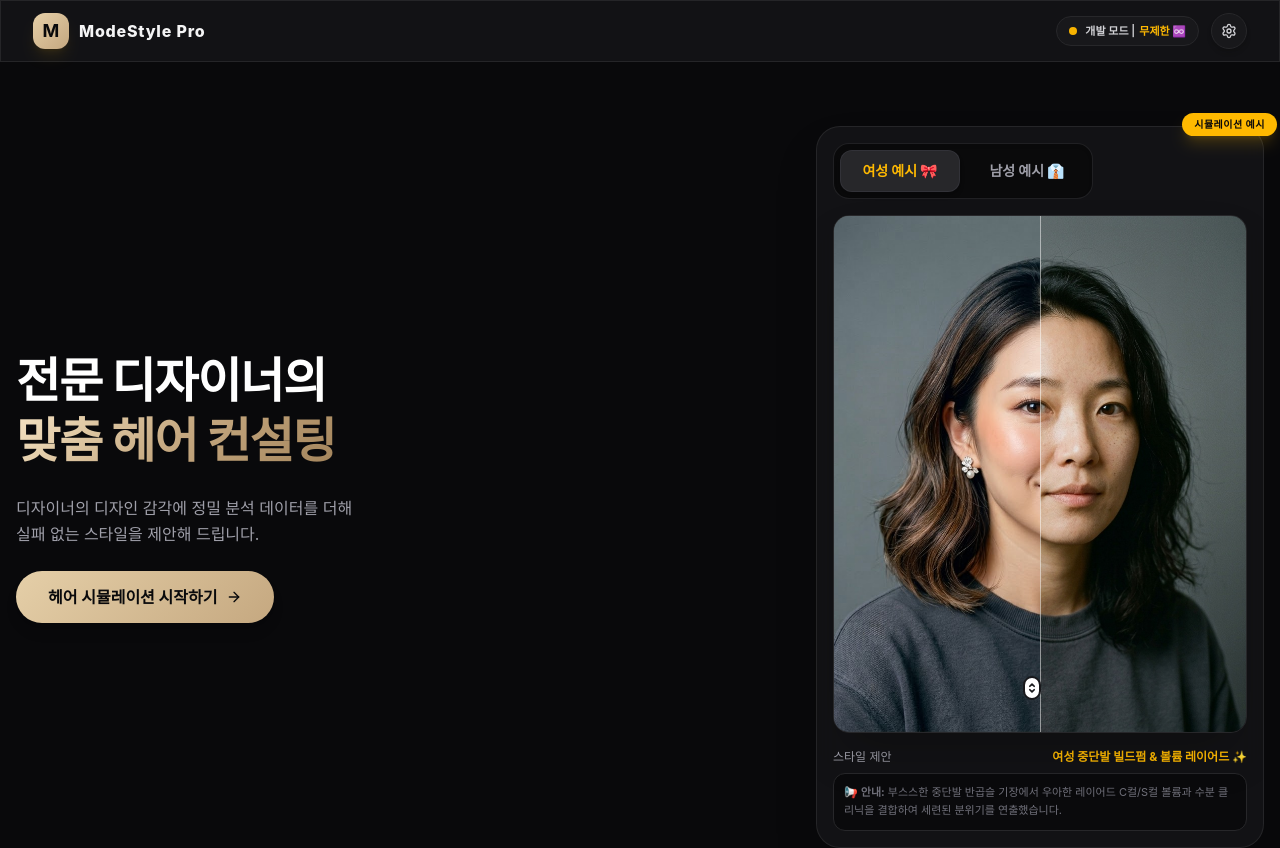
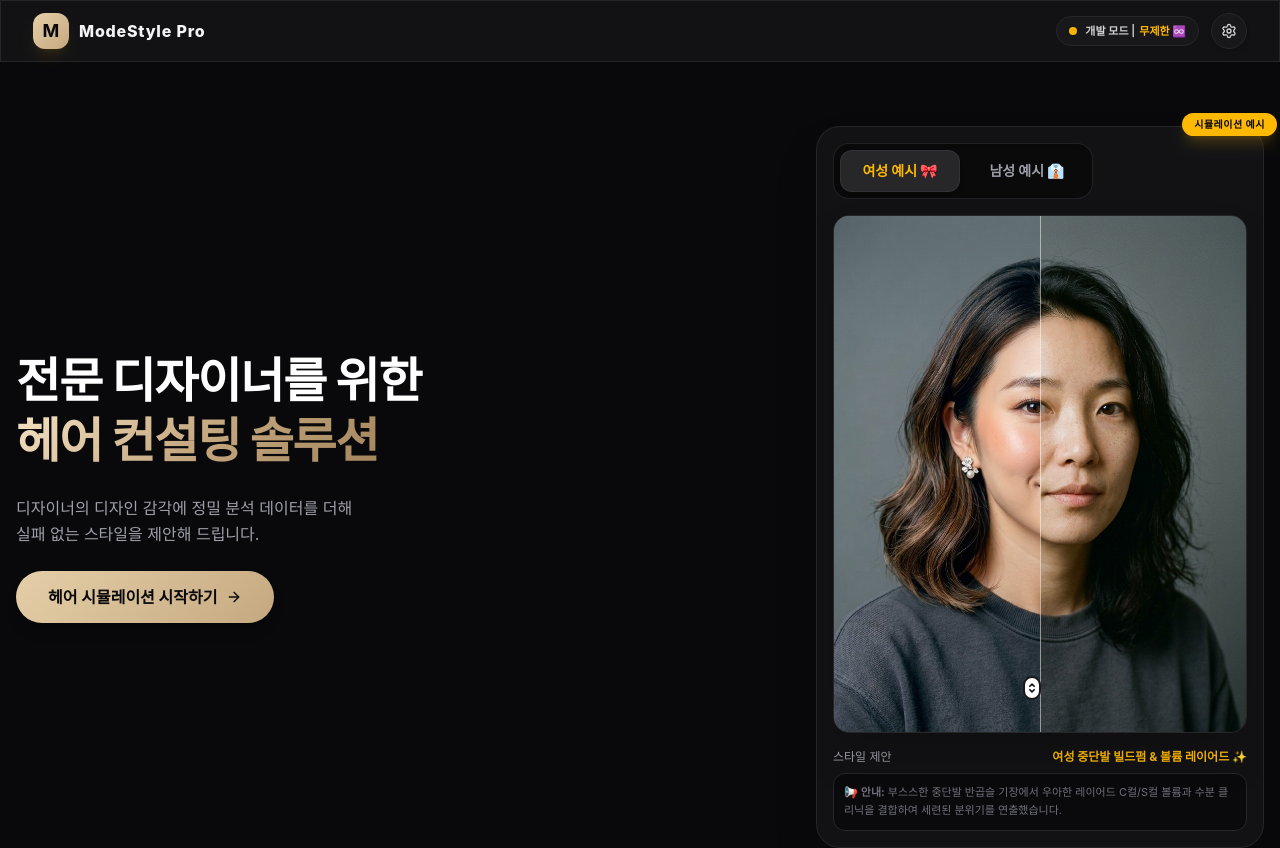
Before and after one commit to DonQsearchforwisdom/ModeStylePro, a Next.js app: page / in a window 1280 px wide. Shown: the top 848 px of the page. Built offline with nearby package versions, Linux system fonts and the light colour scheme; a web font is replaced by a local one.

Commit message:
제목 워딩 수정

```diff
--- a/src/app/page.tsx
+++ b/src/app/page.tsx
@@ -1604,8 +1604,8 @@ export default function HomePage() {
         <section className="flex flex-col lg:flex-row items-center gap-12 lg:gap-8">
           <div className="flex-1 space-y-6 text-center lg:text-left">
             <h2 className="text-3xl sm:text-4xl md:text-5xl font-extrabold tracking-tight leading-tight text-white">
-              전문 디자이너의<br />
-              <span className="gold-gradient">맞춤 헤어 컨설팅</span>
+              전문 디자이너를 위한<br />
+              <span className="gold-gradient">헤어 컨설팅 솔루션</span>
             </h2>
 
             <p className="text-zinc-400 text-sm sm:text-base max-w-xl mx-auto lg:mx-0 leading-relaxed">
```
